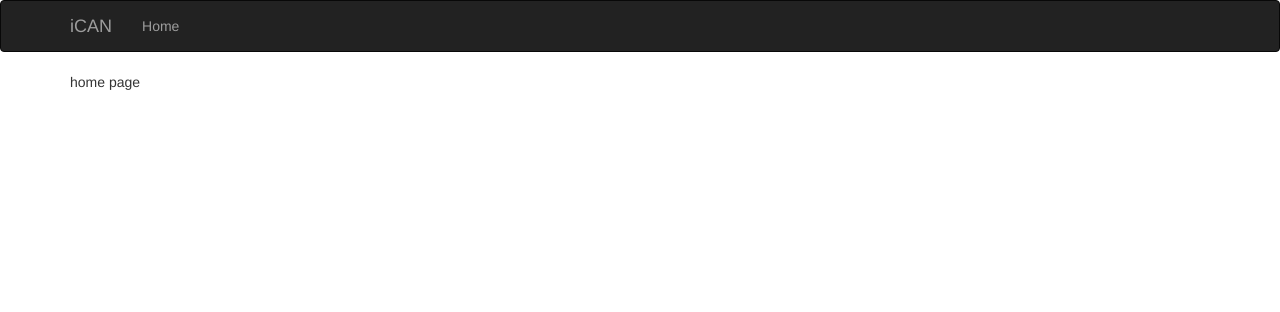
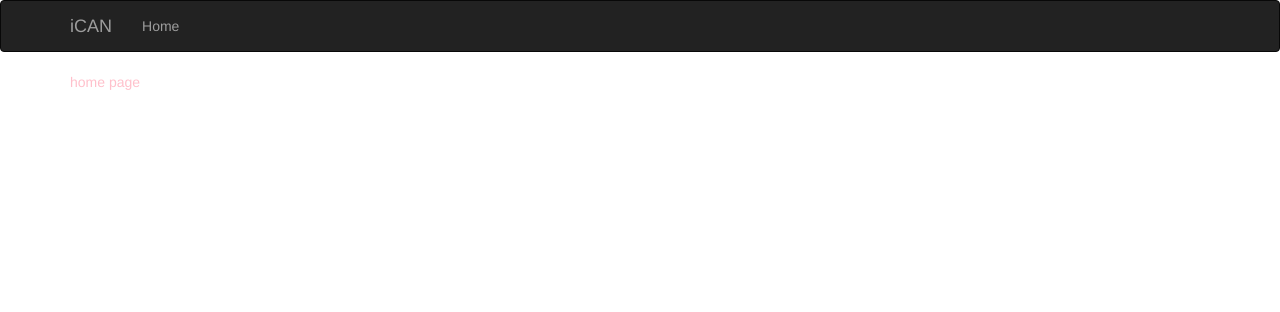
Before and after one commit to hack4impact-upenn/ican, a Flask app: page / in a window 1280 px wide. Shown: the top 312 px of the page. Run offline with Flask 2, Linux system fonts and the light colour scheme; some libraries are stand-ins or nearby versions.

Commit message:
Flask-Scss is working :D

```diff
--- a/app/__init__.py
+++ b/app/__init__.py
@@ -3,6 +3,7 @@ from flask.ext.bootstrap import Bootstrap
 from flask.ext.mail import Mail
 from flask.ext.moment import Moment
 from flask.ext.sqlalchemy import SQLAlchemy
+from flask.ext.scss import Scss
 from config import config
 
 bootstrap = Bootstrap()
@@ -10,12 +11,12 @@ mail = Mail()
 moment = Moment()
 db = SQLAlchemy()
 
-
 def create_app(config_name):
     app = Flask(__name__)
     app.config.from_object(config[config_name])
     config[config_name].init_app(app)
 
+    Scss(app)
     bootstrap.init_app(app)
     mail.init_app(app)
     moment.init_app(app)
--- /dev/null
+++ b/app/assets/scss/main.scss
@@ -0,0 +1,3 @@
+body {
+    color: pink;
+}
--- /dev/null
+++ b/app/static/css/main.css
@@ -0,0 +1,2 @@
+body {
+  color: pink; }
--- a/app/templates/base.html
+++ b/app/templates/base.html
@@ -6,6 +6,7 @@
 {{ super() }}
 <link rel="shortcut icon" href="{{ url_for('static', filename='favicon.ico') }}" type="image/x-icon">
 <link rel="icon" href="{{ url_for('static', filename='favicon.ico') }}" type="image/x-icon">
+<link rel="stylesheet" type="text/css" href="{{ url_for('static', filename='css/main.css') }}">
 {% endblock %}
 
 {% block navbar %}
--- a/config.py
+++ b/config.py
@@ -13,6 +13,10 @@ class Config:
     ICAN_MAIL_SUBJECT_PREFIX = '[iCAN]'
     ICAN_MAIL_SENDER = 'iCAN Admin <admin@ican.com>'
     ICAN_ADMIN = os.environ.get('ICAN_ADMIN')
+
+    # SCSS Config
+    SCSS_STATIC_DIR = os.path.join(basedir, 'app/static')
+    SCSS_ASSETS_DIR = os.path.join(basedir, 'app/assets')
 
     @staticmethod
     def init_app(app):
--- a/requirements.txt
+++ b/requirements.txt
@@ -15,3 +15,4 @@ Werkzeug==0.9.4
 alembic==0.6.2
 blinker==1.3
 itsdangerous==0.23
+Flask-Scss==0.3
```
